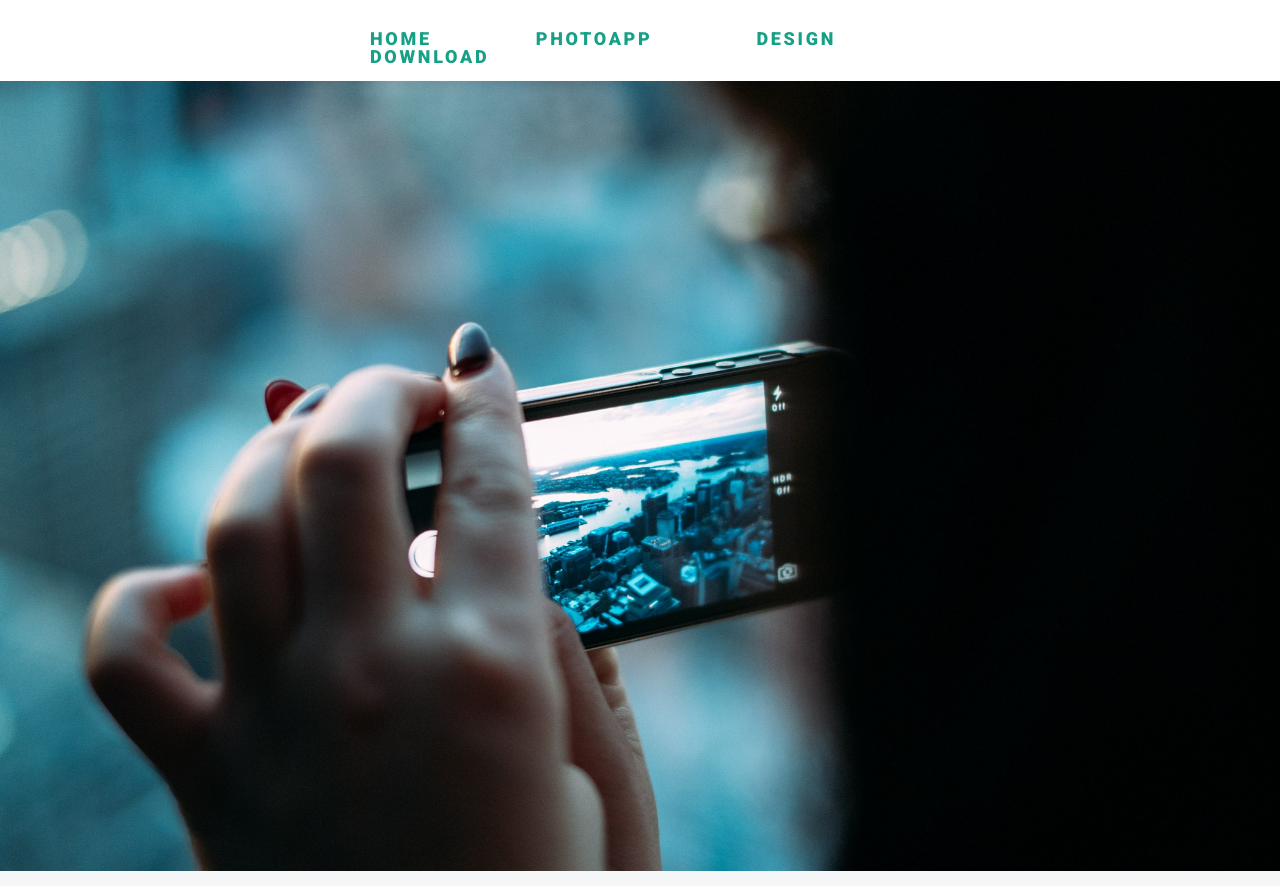
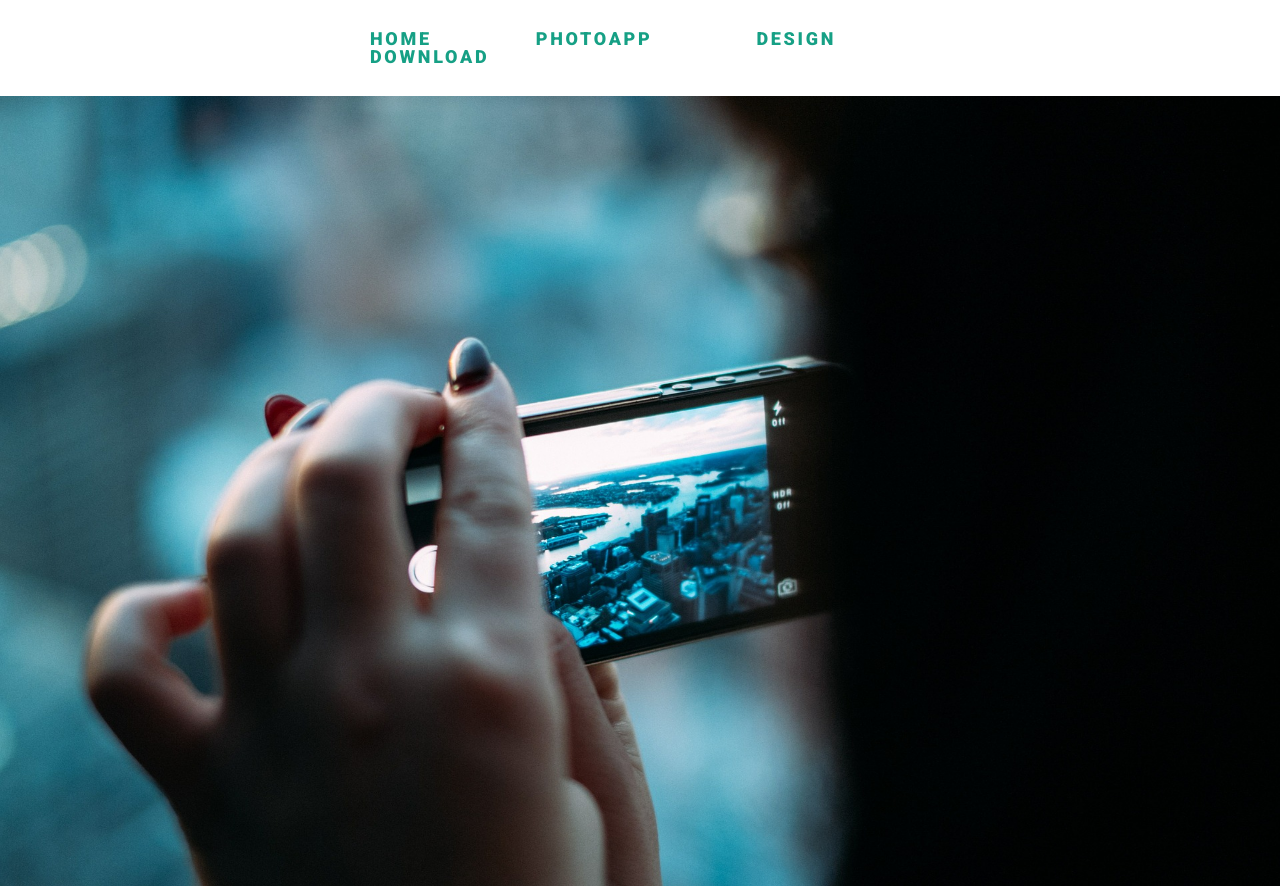
Before and after one commit to RohitSavalagi/AssignmentPage, a plain HTML site: page index.html in a window 1280 px wide. Shown: the top 886 px of the page. Drawn offline with Linux system fonts and the light colour scheme.

Commit message:
removed height property of nav bar

```diff
--- a/css/style.css
+++ b/css/style.css
@@ -1,6 +1,6 @@
-.h-81{
+/* .h-81{
     height: 81px;
-}
+} */
 
 .border{
     border: 2px solid red;
```
